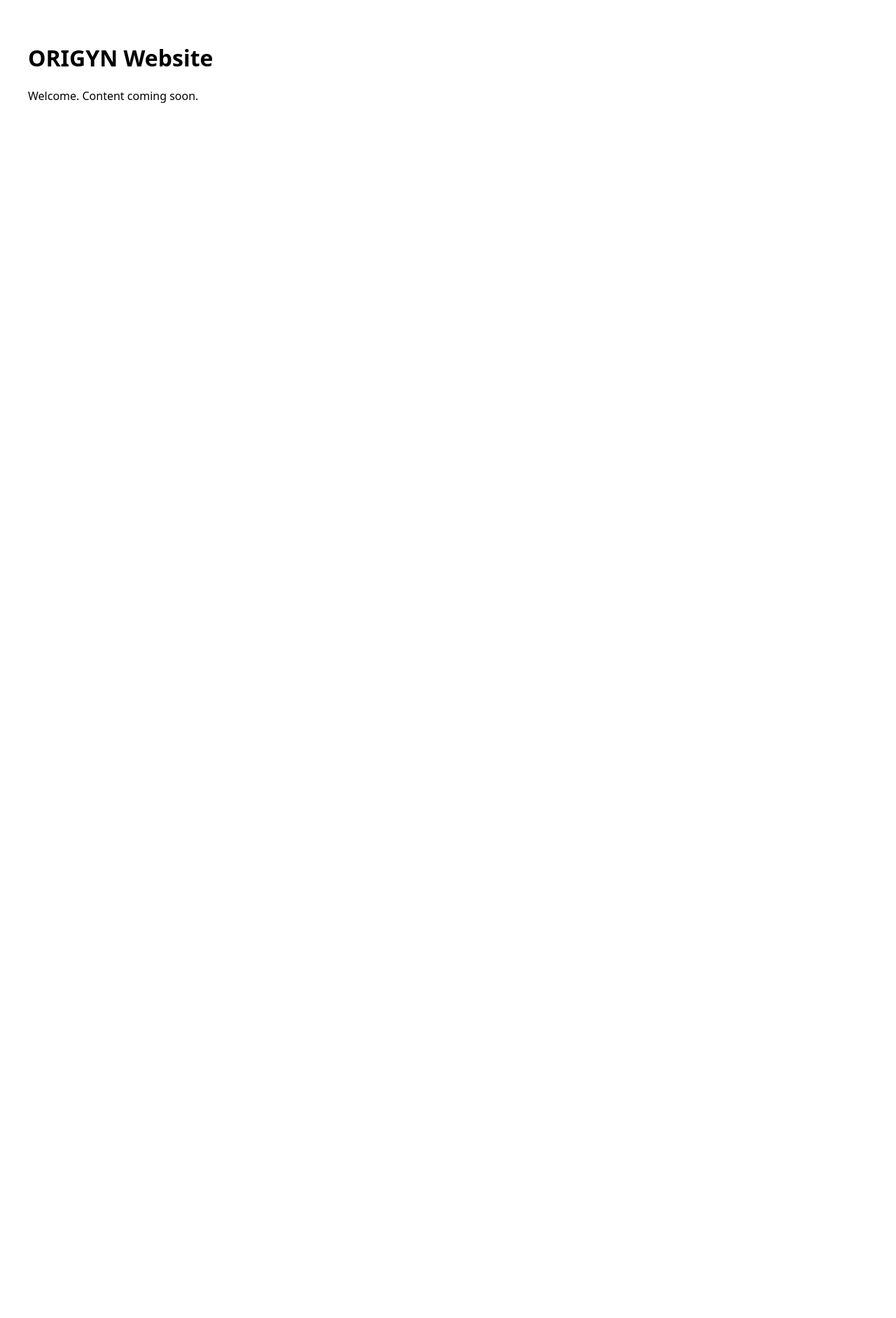
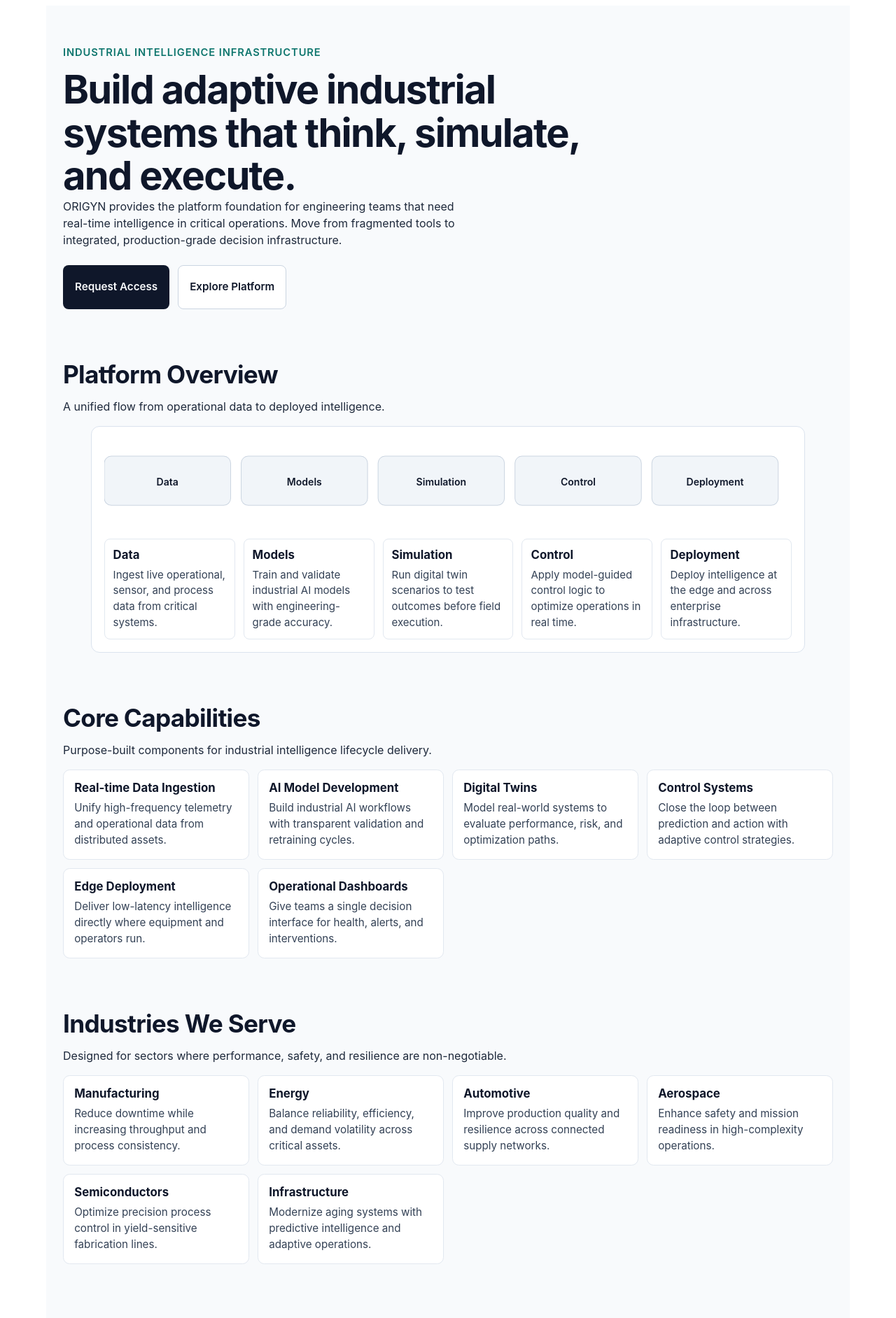
Before and after one commit to Cercle-Core/ORIGYN-WEBSITE, a Next.js app: page / in a window 1280 px wide. Shown: the top 1884 px of the page at 70% size. Before the commit the page ends 800 px from the top, so only its background shows below. Built offline with nearby package versions, Linux system fonts and the light colour scheme.

Commit message:
Implement Phase 3 home page structure and styling

```diff
--- a/app/page.js
+++ b/app/page.js
@@ -1,8 +1,189 @@
+import styles from './page.module.css';
+
+const platformLayers = [
+  {
+    title: 'Data',
+    description: 'Ingest live operational, sensor, and process data from critical systems.',
+  },
+  {
+    title: 'Models',
+    description: 'Train and validate industrial AI models with engineering-grade accuracy.',
+  },
+  {
+    title: 'Simulation',
+    description: 'Run digital twin scenarios to test outcomes before field execution.',
+  },
+  {
+    title: 'Control',
+    description: 'Apply model-guided control logic to optimize operations in real time.',
+  },
+  {
+    title: 'Deployment',
+    description: 'Deploy intelligence at the edge and across enterprise infrastructure.',
+  },
+];
+
+const capabilities = [
+  {
+    title: 'Real-time Data Ingestion',
+    description: 'Unify high-frequency telemetry and operational data from distributed assets.',
+  },
+  {
+    title: 'AI Model Development',
+    description: 'Build industrial AI workflows with transparent validation and retraining cycles.',
+  },
+  {
+    title: 'Digital Twins',
+    description: 'Model real-world systems to evaluate performance, risk, and optimization paths.',
+  },
+  {
+    title: 'Control Systems',
+    description: 'Close the loop between prediction and action with adaptive control strategies.',
+  },
+  {
+    title: 'Edge Deployment',
+    description: 'Deliver low-latency intelligence directly where equipment and operators run.',
+  },
+  {
+    title: 'Operational Dashboards',
+    description: 'Give teams a single decision interface for health, alerts, and interventions.',
+  },
+];
+
+const industries = [
+  {
+    name: 'Manufacturing',
+    problem: 'Reduce downtime while increasing throughput and process consistency.',
+  },
+  {
+    name: 'Energy',
+    problem: 'Balance reliability, efficiency, and demand volatility across critical assets.',
+  },
+  {
+    name: 'Automotive',
+    problem: 'Improve production quality and resilience across connected supply networks.',
+  },
+  {
+    name: 'Aerospace',
+    problem: 'Enhance safety and mission readiness in high-complexity operations.',
+  },
+  {
+    name: 'Semiconductors',
+    problem: 'Optimize precision process control in yield-sensitive fabrication lines.',
+  },
+  {
+    name: 'Infrastructure',
+    problem: 'Modernize aging systems with predictive intelligence and adaptive operations.',
+  },
+];
+
 export default function Home() {
   return (
-    <main style={{ padding: '2rem', fontFamily: 'system-ui' }}>
-      <h1>ORIGYN Website</h1>
-      <p>Welcome. Content coming soon.</p>
+    <main className={styles.homePage}>
+      <section className={`${styles.hero} ${styles.sectionSpacing}`}>
+        <p className={styles.eyebrow}>Industrial Intelligence Infrastructure</p>
+        <h1>Build adaptive industrial systems that think, simulate, and execute.</h1>
+        <p className={styles.sectionIntro}>
+          ORIGYN provides the platform foundation for engineering teams that need real-time
+          intelligence in critical operations. Move from fragmented tools to integrated,
+          production-grade decision infrastructure.
+        </p>
+        <div className={styles.ctaGroup}>
+          <a className={`${styles.btn} ${styles.btnPrimary}`} href="#final-cta">
+            Request Access
+          </a>
+          <a className={`${styles.btn} ${styles.btnSecondary}`} href="#platform-overview">
+            Explore Platform
+          </a>
+        </div>
+      </section>
+
+      <section id="platform-overview" className={styles.sectionSpacing}>
+        <h2>Platform Overview</h2>
+        <p className={styles.sectionIntro}>
+          A unified flow from operational data to deployed intelligence.
+        </p>
+        <figure className={styles.diagram} role="group" aria-label="Platform architecture flow diagram">
+          <svg viewBox="0 0 980 120" aria-hidden="true" focusable="false" className={styles.svg}>
+            {platformLayers.map((layer, index) => {
+              const width = 180;
+              const x = index * 195;
+
+              return (
+                <g className={styles.layer} key={layer.title}>
+                  <rect x={x} y="24" rx="10" width={width} height="70" />
+                  <text x={x + width / 2} y="66" textAnchor="middle">
+                    {layer.title}
+                  </text>
+                </g>
+              );
+            })}
+          </svg>
+          <figcaption className={styles.layerDescriptionGrid}>
+            {platformLayers.map((layer) => (
+              <article key={layer.title} className={styles.layerDescription}>
+                <h3>{layer.title}</h3>
+                <p>{layer.description}</p>
+              </article>
+            ))}
+          </figcaption>
+        </figure>
+      </section>
+
+      <section className={styles.sectionSpacing}>
+        <h2>Core Capabilities</h2>
+        <p className={styles.sectionIntro}>Purpose-built components for industrial intelligence lifecycle delivery.</p>
+        <div className={styles.cardGrid}>
+          {capabilities.map((capability) => (
+            <article key={capability.title} className={styles.card}>
+              <h3>{capability.title}</h3>
+              <p>{capability.description}</p>
+            </article>
+          ))}
+        </div>
+      </section>
+
+      <section className={styles.sectionSpacing}>
+        <h2>Industries We Serve</h2>
+        <p className={styles.sectionIntro}>Designed for sectors where performance, safety, and resilience are non-negotiable.</p>
+        <div className={styles.tileGrid}>
+          {industries.map((industry) => (
+            <article key={industry.name} className={styles.tile}>
+              <h3>{industry.name}</h3>
+              <p>{industry.problem}</p>
+            </article>
+          ))}
+        </div>
+      </section>
+
+      <section className={styles.sectionSpacing}>
+        <h2>Why This Matters</h2>
+        <p>
+          Re-industrialization demands systems that are faster to learn, faster to adapt, and
+          grounded in physical reality. Static operations cannot keep pace with modern production
+          pressure.
+        </p>
+        <p>
+          Intelligence is leverage. Teams that connect data, models, and control in one operating
+          layer can convert uncertainty into measurable advantage.
+        </p>
+        <p>
+          This is how STEM-driven organizations create durable economic value: by deploying
+          engineering rigor at machine speed where decisions are made.
+        </p>
+      </section>
+
+      <section id="final-cta" className={`${styles.sectionSpacing} ${styles.finalCta}`}>
+        <h2>Build the next operating layer for industry.</h2>
+        <div className={styles.ctaGroup}>
+          <a className={`${styles.btn} ${styles.btnPrimary}`} href="mailto:team@origyn.io?subject=Request%20Access">
+            Request Access
+          </a>
+          <a className={`${styles.btn} ${styles.btnSecondary}`} href="mailto:team@origyn.io?subject=Talk%20to%20ORIGYN">
+            Talk to Us
+          </a>
+        </div>
+      </section>
     </main>
   );
 }
--- /dev/null
+++ b/app/page.module.css
@@ -0,0 +1,211 @@
+.homePage {
+  margin: 0 auto;
+  max-width: 1100px;
+  padding: 2rem 1.5rem 4rem;
+  color: #0f172a;
+  background: #f8fafc;
+  font-family: Inter, ui-sans-serif, system-ui, -apple-system, Segoe UI, Roboto, Helvetica, Arial,
+    sans-serif;
+  line-height: 1.5;
+}
+
+.sectionSpacing {
+  margin-bottom: 4.5rem;
+}
+
+.homePage h1,
+.homePage h2,
+.homePage h3,
+.homePage p {
+  margin: 0;
+}
+
+.homePage h1 {
+  max-width: 20ch;
+  margin-top: 0.75rem;
+  font-size: clamp(2rem, 4.8vw, 3.5rem);
+  line-height: 1.1;
+  letter-spacing: -0.03em;
+}
+
+.homePage h2 {
+  margin-bottom: 0.8rem;
+  font-size: clamp(1.6rem, 3vw, 2.2rem);
+  line-height: 1.2;
+  letter-spacing: -0.02em;
+}
+
+.homePage h3 {
+  font-size: 1.05rem;
+  line-height: 1.3;
+}
+
+.homePage section p + p {
+  margin-top: 0.8rem;
+}
+
+.eyebrow {
+  color: #0f766e;
+  font-size: 0.92rem;
+  font-weight: 600;
+  letter-spacing: 0.06em;
+  text-transform: uppercase;
+}
+
+.sectionIntro {
+  max-width: 65ch;
+  margin-top: 0.8rem;
+  color: #1e293b;
+}
+
+.hero {
+  padding-top: 1.5rem;
+}
+
+.hero .sectionIntro {
+  max-width: 56ch;
+}
+
+.ctaGroup {
+  display: flex;
+  flex-wrap: wrap;
+  gap: 0.75rem;
+  margin-top: 1.5rem;
+}
+
+.btn {
+  display: inline-flex;
+  align-items: center;
+  justify-content: center;
+  min-height: 2.75rem;
+  padding: 0.55rem 1rem;
+  border: 1px solid transparent;
+  border-radius: 0.5rem;
+  font-size: 0.95rem;
+  font-weight: 600;
+  text-decoration: none;
+  transition: transform 180ms ease, box-shadow 180ms ease, border-color 180ms ease;
+}
+
+.btn:hover {
+  transform: translateY(-1px);
+}
+
+.btn:focus-visible {
+  outline: 3px solid #2563eb;
+  outline-offset: 2px;
+}
+
+.btnPrimary {
+  background: #0f172a;
+  color: #f8fafc;
+}
+
+.btnPrimary:hover {
+  box-shadow: 0 8px 20px rgba(15, 23, 42, 0.2);
+}
+
+.btnSecondary {
+  border-color: #cbd5e1;
+  color: #0f172a;
+  background: #ffffff;
+}
+
+.diagram {
+  margin-top: 1rem;
+  border: 1px solid #dbe3ee;
+  border-radius: 0.75rem;
+  background: #ffffff;
+  padding: 1.1rem;
+}
+
+.svg {
+  width: 100%;
+  height: auto;
+}
+
+.layer rect {
+  fill: #f1f5f9;
+  stroke: #cbd5e1;
+  stroke-width: 1;
+  transition: fill 180ms ease, stroke 180ms ease;
+}
+
+.layer text {
+  fill: #0f172a;
+  font-size: 14px;
+  font-weight: 600;
+}
+
+.layer:hover rect {
+  fill: #dbeafe;
+  stroke: #93c5fd;
+}
+
+.layerDescriptionGrid {
+  margin-top: 1rem;
+  display: grid;
+  grid-template-columns: repeat(auto-fit, minmax(160px, 1fr));
+  gap: 0.75rem;
+}
+
+.layerDescription {
+  border: 1px solid #e2e8f0;
+  border-radius: 0.5rem;
+  padding: 0.75rem;
+  background: #ffffff;
+}
+
+.layerDescription p {
+  margin-top: 0.35rem;
+  font-size: 0.94rem;
+  color: #334155;
+}
+
+.cardGrid,
+.tileGrid {
+  margin-top: 1rem;
+  display: grid;
+  grid-template-columns: repeat(auto-fit, minmax(250px, 1fr));
+  gap: 0.75rem;
+}
+
+.card,
+.tile {
+  border: 1px solid #e2e8f0;
+  border-radius: 0.6rem;
+  background: #ffffff;
+  padding: 0.95rem;
+}
+
+.card p,
+.tile p {
+  margin-top: 0.4rem;
+  color: #334155;
+  font-size: 0.95rem;
+}
+
+.finalCta {
+  margin-bottom: 0;
+  padding: 2rem;
+  border: 1px solid #dbe3ee;
+  border-radius: 0.9rem;
+  background: #ffffff;
+}
+
+@media (prefers-reduced-motion: reduce) {
+  .btn,
+  .layer rect {
+    transition: none;
+  }
+}
+
+@media (max-width: 720px) {
+  .homePage {
+    padding: 1.5rem 1rem 2.5rem;
+  }
+
+  .sectionSpacing {
+    margin-bottom: 3.2rem;
+  }
+}
```
